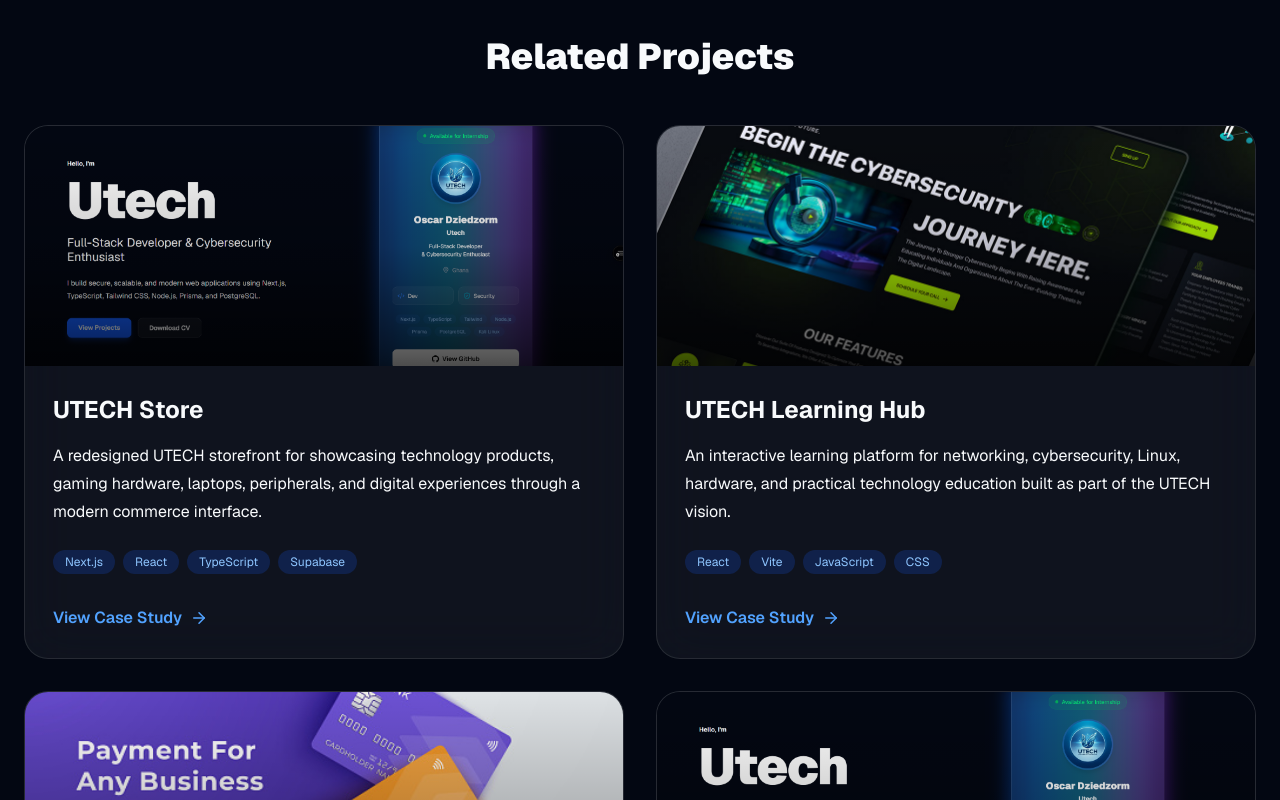
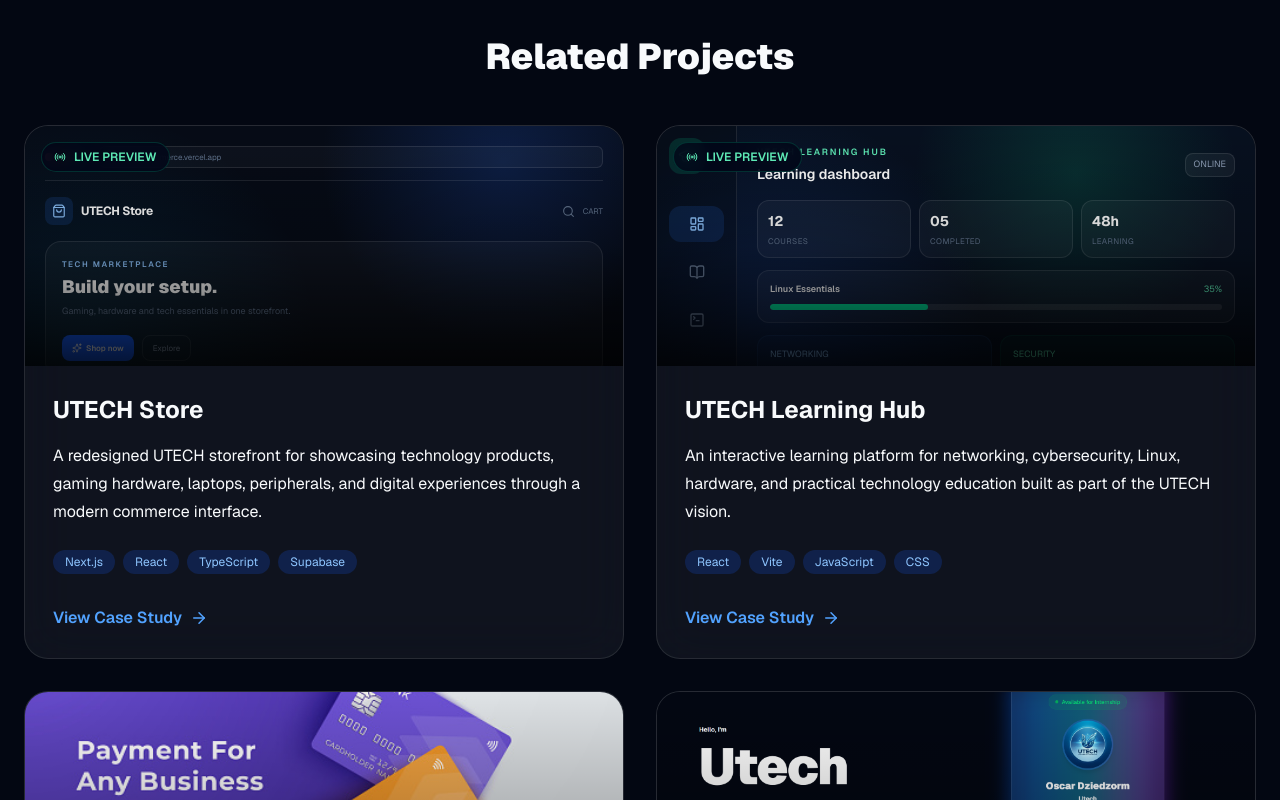
Before and after one commit to utech0201-debug/utech-portfolio, a Next.js app: page /projects/cybersecurity-labs in a window 1280 px wide. Shown: the part 8720-9520 px from the top of the page. Built offline with nearby package versions, Linux system fonts and the light colour scheme.

Commit message:
feat: add live previews to related projects

```diff
--- a/src/components/projects/related/RelatedProjects.tsx
+++ b/src/components/projects/related/RelatedProjects.tsx
@@ -1,189 +1,112 @@
 "use client";
 
 import Link from "next/link";
-import Image from "next/image";
 import { motion } from "framer-motion";
-import { ArrowRight } from "lucide-react";
+import { ArrowRight, Radio } from "lucide-react";
 
 import { projects } from "@/data/projects";
+import ProjectPreview from "@/components/projects/ProjectPreview";
 
 interface Props {
   currentSlug: string;
 }
 
-export default function RelatedProjects({
-  currentSlug,
-}: Props) {
+function isLiveProject(project: (typeof projects)[number]) {
+  return Boolean(
+    project.demo &&
+      (project.slug === "utech-store" || project.slug === "utech-learning-hub")
+  );
+}
+
+export default function RelatedProjects({ currentSlug }: Props) {
   const relatedProjects = projects.filter(
     (project) => project.slug !== currentSlug
   );
 
   return (
     <section className="mt-28">
-
       <motion.h2
-        initial={{
-          opacity: 0,
-          y: 20,
-        }}
-        whileInView={{
-          opacity: 1,
-          y: 0,
-        }}
-        viewport={{
-          once: true,
-        }}
-        className="
-          mb-12
-          text-center
-          text-4xl
-          font-black
-        "
+        initial={{ opacity: 0, y: 20 }}
+        whileInView={{ opacity: 1, y: 0 }}
+        viewport={{ once: true }}
+        className="mb-12 text-center text-4xl font-black"
       >
         Related Projects
       </motion.h2>
 
-      <div
-        className="
-          grid
-          gap-8
-          md:grid-cols-2
-        "
-      >
-        {relatedProjects.map((project) => (
+      <div className="grid gap-8 md:grid-cols-2">
+        {relatedProjects.map((project) => {
+          const live = isLiveProject(project);
 
+          return (
             <motion.div
               key={project.id}
-            whileHover={{
-              y: -8,
-              scale: 1.02,
-            }}
-            transition={{
-              duration: 0.3,
-            }}
+              whileHover={{ y: -8, scale: 1.02 }}
+              transition={{ duration: 0.3 }}
             >
-
               <Link
                 href={`/projects/${project.slug}`}
-              className="
-                group
-                block
-                overflow-hidden
-                rounded-3xl
-                border
-                border-white/10
-                bg-white/5
-                backdrop-blur-xl
-              "
+                className="group block overflow-hidden rounded-3xl border border-white/10 bg-white/5 backdrop-blur-xl"
               >
-
-              <div className="relative h-60">
-
-                <Image
+                <div className="relative h-60 overflow-hidden">
+                  {live ? (
+                    <div className="absolute inset-0">
+                      <ProjectPreview
+                        variant={
+                          project.slug === "utech-store"
+                            ? "store"
+                            : "learning"
+                        }
+                      />
+                      <div className="absolute inset-0 bg-gradient-to-t from-black/80 via-black/20 to-transparent" />
+                      <div className="absolute left-4 top-4 flex items-center gap-2 rounded-full border border-emerald-400/20 bg-slate-950/85 px-3 py-1.5 text-xs font-semibold text-emerald-300 backdrop-blur">
+                        <Radio size={12} />
+                        LIVE PREVIEW
+                      </div>
+                    </div>
+                  ) : (
+                    <>
+                      <img
                         src={project.image}
                         alt={project.title}
-                  fill
-                  className="
-                    object-cover
-                    transition
-                    duration-700
-                    group-hover:scale-110
-                  "
+                        className="h-full w-full object-cover transition duration-700 group-hover:scale-110"
                       />
-
-                <div
-                  className="
-                    absolute
-                    inset-0
-                    bg-gradient-to-t
-                    from-black/70
-                    via-black/20
-                    to-transparent
-                  "
-                />
-
+                      <div className="absolute inset-0 bg-gradient-to-t from-black/70 via-black/20 to-transparent" />
+                    </>
+                  )}
                 </div>
 
                 <div className="p-7">
+                  <h3 className="text-2xl font-bold">{project.title}</h3>
 
-                <h3
-                  className="
-                    text-2xl
-                    font-bold
-                  "
-                >
-                  {project.title}
-                </h3>
-
-                <p
-                  className="
-                    mt-4
-                    text-gray-400
-                    leading-7
-                  "
-                >
+                  <p className="mt-4 leading-7 text-gray-400">
                     {project.description}
                   </p>
 
-                <div
-                  className="
-                    mt-6
-                    flex
-                    flex-wrap
-                    gap-2
-                  "
-                >
-                  {project.technologies
-                    .slice(0, 4)
-                    .map((tech) => (
-
+                  <div className="mt-6 flex flex-wrap gap-2">
+                    {project.technologies.slice(0, 4).map((tech) => (
                       <span
                         key={tech}
-                        className="
-                          rounded-full
-                          bg-blue-600/20
-                          px-3
-                          py-1
-                          text-xs
-                          text-blue-300
-                        "
+                        className="rounded-full bg-blue-600/20 px-3 py-1 text-xs text-blue-300"
                       >
                         {tech}
                       </span>
-
                     ))}
                   </div>
 
-                <div
-                  className="
-                    mt-8
-                    flex
-                    items-center
-                    gap-2
-                    font-semibold
-                    text-blue-400
-                  "
-                >
+                  <div className="mt-8 flex items-center gap-2 font-semibold text-blue-400">
                     View Case Study
-
                     <ArrowRight
                       size={18}
-                    className="
-                      transition
-                      group-hover:translate-x-1
-                    "
+                      className="transition group-hover:translate-x-1"
                     />
                   </div>
-
                 </div>
-
               </Link>
-
             </motion.div>
-
-        ))}
+          );
+        })}
       </div>
-
     </section>
   );
 }
```
Lines whose indentation alone changed are shown as unchanged.
